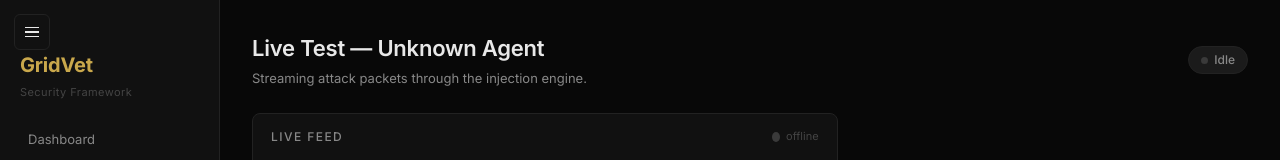
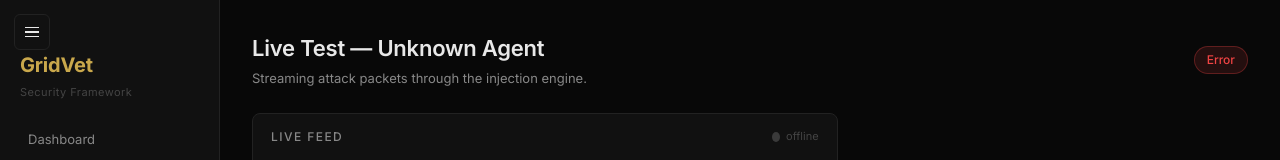
Before and after one commit to Mxyana/GridVet, a React (Vite) app in the folder GridVet/node6/: page /live in a window 1280 px wide. Both pictures are taken after a click on the button "Stop Test". Shown: the top 160 px of the page. Built offline with nearby package versions, Linux system fonts and the light colour scheme; no server answers.

Commit message:
Update LiveTest.jsx

```diff
--- a/GridVet/node6/src/pages/LiveTest.jsx
+++ b/GridVet/node6/src/pages/LiveTest.jsx
@@ -77,6 +77,27 @@ function StatusPill({ status }) {
       </span>
     );
   }
+  if (status === "ERROR") {
+    return (
+      <span
+        style={{
+          display: "inline-flex",
+          alignItems: "center",
+          gap: 6,
+          padding: "4px 12px",
+          borderRadius: 999,
+          background: "rgba(239,68,68,0.12)",
+          border: "1px solid rgba(239,68,68,0.3)",
+          color: "var(--red)",
+          fontFamily: "Inter, sans-serif",
+          fontSize: 12,
+          fontWeight: 500,
+        }}
+      >
+        Error
+      </span>
+    );
+  }
   return (
     <span
       style={{
@@ -119,23 +140,23 @@ export default function LiveTest() {
     } catch {}
   }, []);
 
-  // Derive RUNNING / COMPLETE / STOPPED state from the SSE stream itself.
-  // The backend pushes terminal {"event": "COMPLETE"} / {"event": "STOPPED"}
-  // events at the end of a run — when we see one we flip status immediately
-  // so the user is prompted to head back to the dashboard without having to
-  // hit Stop manually.
   useEffect(() => {
     let source;
     let hadAny = false;
+
+    const sessionId = sessionStorage.getItem("gridvet_session_id");
+    if (!sessionId) {
+      setStatus("ERROR");
+      setStopMsg({ ok: false, message: "No active session ID. Please register again." });
+      return;
+    }
+
     try {
-      // ⚡ BACKEND: SSE API.STREAM — used here to derive run status
-      source = new EventSource(API.STREAM);
+      // Stream is now tied to the isolated session
+      source = new EventSource(API.STREAM(sessionId));
       source.onopen = () => setStatus("RUNNING");
       source.onmessage = (event) => {
         hadAny = true;
-
-        // Try to parse the event payload. Non-JSON or non-terminal events
-        // simply keep us in RUNNING.
         let parsed = null;
         try {
           parsed = JSON.parse(event.data);
@@ -147,8 +168,7 @@ export default function LiveTest() {
           setStatus("COMPLETE");
           setStopMsg({
             ok: true,
-            message:
-              "Test complete. Return to Dashboard to view your agent's report card.",
+            message: "Test complete. Return to Dashboard to view your agent's report card.",
           });
           if (source) source.close();
           return;
@@ -157,8 +177,7 @@ export default function LiveTest() {
           setStatus("STOPPED");
           setStopMsg({
             ok: true,
-            message:
-              "Test stopped. Return to Dashboard to view your agent's report card.",
+            message: "Test stopped. Return to Dashboard to view your agent's report card.",
           });
           if (source) source.close();
           return;
@@ -185,9 +204,15 @@ export default function LiveTest() {
 
   const handleStop = async () => {
     setStopMsg(null);
+    const sessionId = sessionStorage.getItem("gridvet_session_id");
+
+    if (!sessionId) {
+      setStopMsg({ ok: false, message: "No session found to stop." });
+      return;
+    }
+
     try {
-      // ⚡ BACKEND: POST API.STOP_TEST — halts the current run
-      const res = await fetch(API.STOP_TEST, { method: "POST" });
+      const res = await fetch(API.STOP_TEST(sessionId), { method: "POST" });
       if (!res.ok) throw new Error("stop failed");
       setStatus("STOPPED");
       setStopMsg({ ok: true, message: "Test stopped. Return to Dashboard to view your agent's report card." });
@@ -201,7 +226,6 @@ export default function LiveTest() {
 
   return (
     <div style={{ maxWidth: 1280, margin: "0 auto" }}>
-      {/* Top bar */}
       <div
         style={{
           display: "flex",
@@ -237,7 +261,6 @@ export default function LiveTest() {
         <StatusPill status={status} />
       </div>
 
-      {/* Two-column layout */}
       <div
         className="livetest-grid"
         style={{
@@ -246,12 +269,10 @@ export default function LiveTest() {
           gap: 20,
         }}
       >
-        {/* Left: live feed */}
         <div>
           <LiveFeed />
         </div>
 
-        {/* Right: report + controls */}
         <div style={{ display: "flex", flexDirection: "column", gap: 20 }}>
           <AgentReport status={status} />
 
@@ -275,10 +296,7 @@ export default function LiveTest() {
             >
               Run Controls
             </div>
-            <button
-              onClick={handleStop}
-              className="btn-stop"
-            >
+            <button onClick={handleStop} className="btn-stop">
               Stop Test
             </button>
             {stopMsg && (
```
